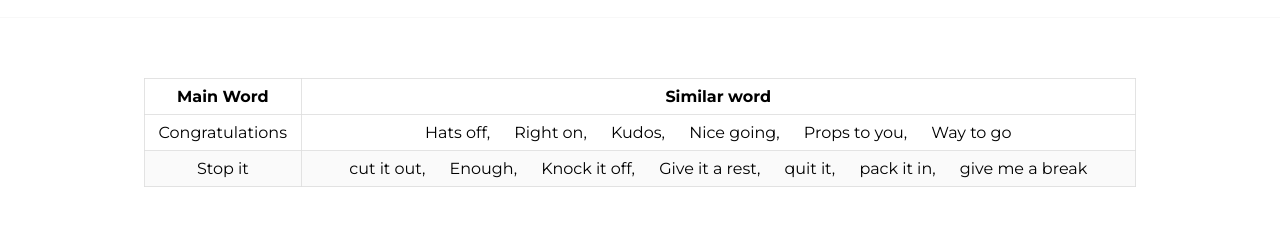
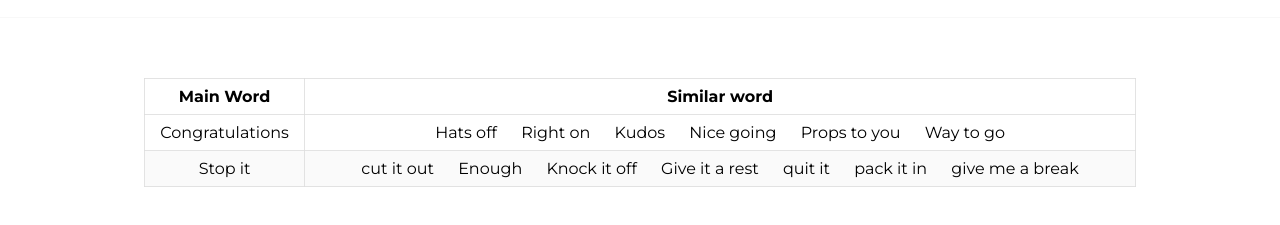
Before and after one commit to alamin015/dictionary, a plain HTML site: page index.html in a window 1280 px wide. Shown: the part 57-282 px from the top of the page. Drawn offline with Linux system fonts and the light colour scheme.

Commit message:
2nd commit

```diff
--- a/index.html
+++ b/index.html
@@ -44,11 +44,11 @@
                             <tr>
                                 <td>Congratulations</td>
                                 <td>
-                                    <span>Hats off,</span>
-                                    <span>Right on,</span>
-                                    <span>Kudos,</span>
-                                    <span>Nice going,</span>
-                                    <span>Props to you,</span>
+                                    <span>Hats off</span>
+                                    <span>Right on</span>
+                                    <span>Kudos</span>
+                                    <span>Nice going</span>
+                                    <span>Props to you</span>
                                     <span>Way to go</span>
                                 </td>
                             </tr>
@@ -56,12 +56,12 @@
                             <tr>
                                 <td>Stop it</td>
                                 <td>
-                                    <span>cut it out,</span>
-                                    <span>Enough,</span>
-                                    <span>Knock it off,</span>
-                                    <span>Give it a rest,</span>
-                                    <span>quit it,</span>
-                                    <span>pack it in,</span>
+                                    <span>cut it out</span>
+                                    <span>Enough</span>
+                                    <span>Knock it off</span>
+                                    <span>Give it a rest</span>
+                                    <span>quit it</span>
+                                    <span>pack it in</span>
                                     <span>give me a break</span>
                                 </td>
                             </tr>
```
